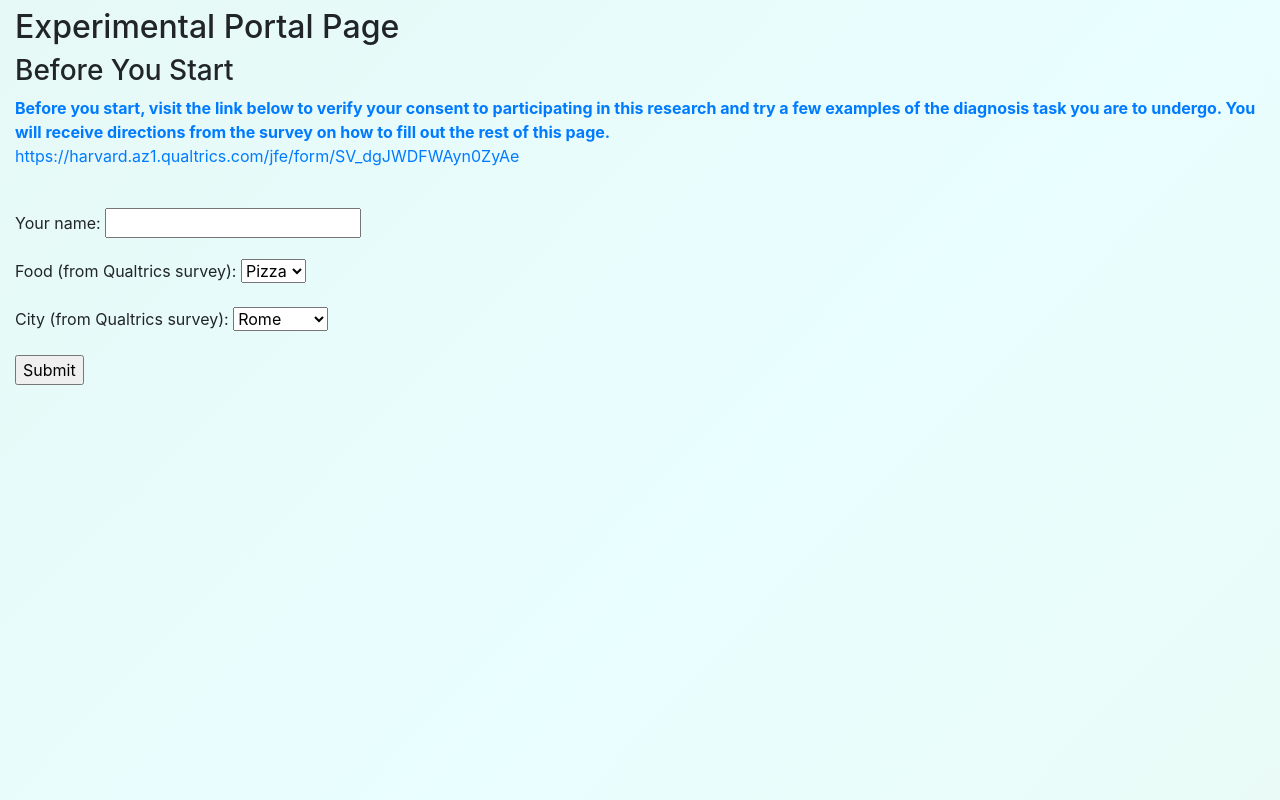
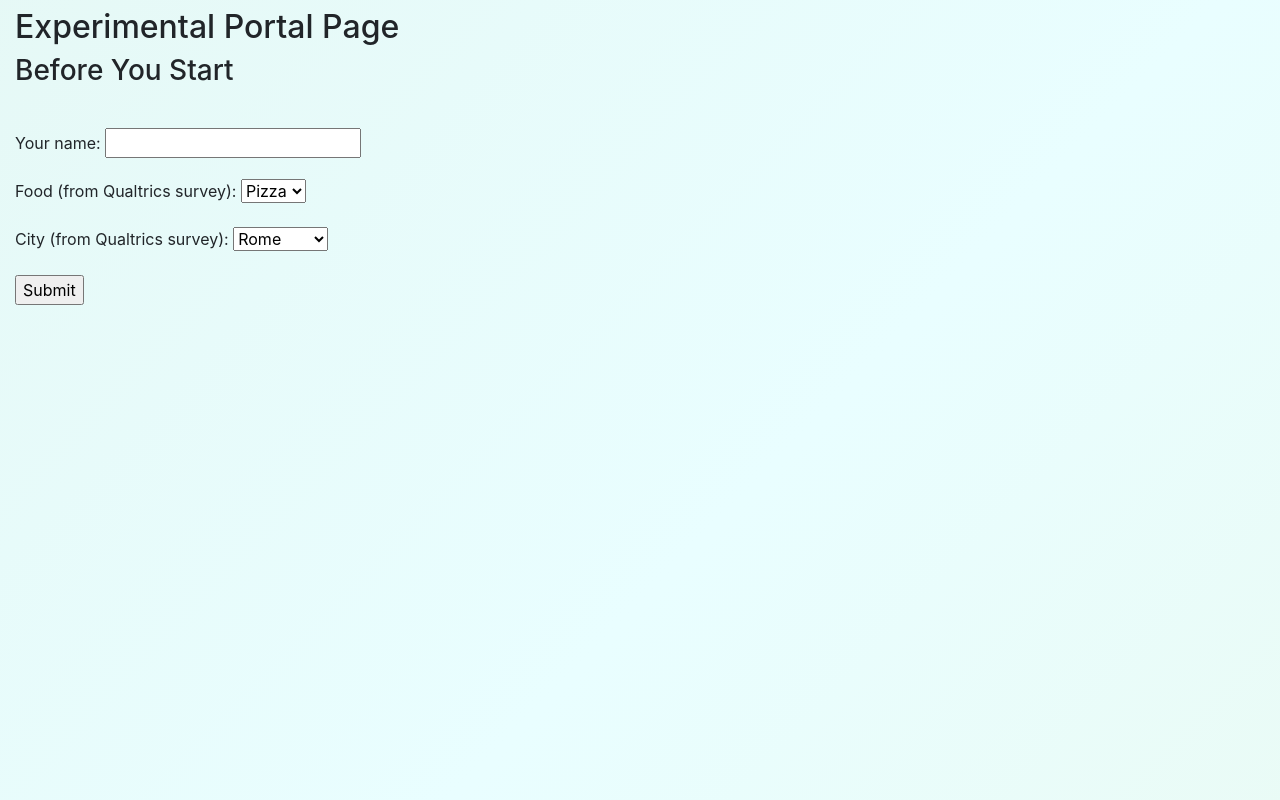
Before and after one commit to eric-z-lin/Human-AI-Trust, a Django app: page /mainpage/start_experiment in a window 1280 px wide. Run offline with Django 3.2, Linux system fonts and the light colour scheme; some libraries are stand-ins or nearby versions.

Commit message:
Removed qualtrics link

```diff
--- a/human_ai_trust/mainpage/templates/start_experiment.html
+++ b/human_ai_trust/mainpage/templates/start_experiment.html
@@ -5,8 +5,8 @@
 <h2>Experimental Portal Page</h2>
     <h3> Before You Start </h3>
 	<p>
-        <b><a href="https://harvard.az1.qualtrics.com/jfe/form/SV_dgJWDFWAyn0ZyAe" target="_blank">Before you start, visit the link below to verify your consent to participating in this research and try a few examples of the diagnosis task you are to undergo. You will receive directions from the survey on how to fill out the rest of this page.</a></b><br>
-        <a href="https://harvard.az1.qualtrics.com/jfe/form/SV_dgJWDFWAyn0ZyAe" target="_blank">https://harvard.az1.qualtrics.com/jfe/form/SV_dgJWDFWAyn0ZyAe</a> <br>
+<!--         <b><a href="https://harvard.az1.qualtrics.com/jfe/form/SV_dgJWDFWAyn0ZyAe" target="_blank">Before you start, visit the link below to verify your consent to participating in this research and try a few examples of the diagnosis task you are to undergo. You will receive directions from the survey on how to fill out the rest of this page.</a></b><br>
+        <a href="https://harvard.az1.qualtrics.com/jfe/form/SV_dgJWDFWAyn0ZyAe" target="_blank">https://harvard.az1.qualtrics.com/jfe/form/SV_dgJWDFWAyn0ZyAe</a> <br> -->
 
 <!--         <b>Objective</b>:
         You will see a series of patients and the objective is to diagnose them with a mysterious new illness called NOVID-20 as either (1) positive or (2) negative. NOVID-20 is a life-threatening disease, misdiagnosis would be really bad for the patient. <br>
```
